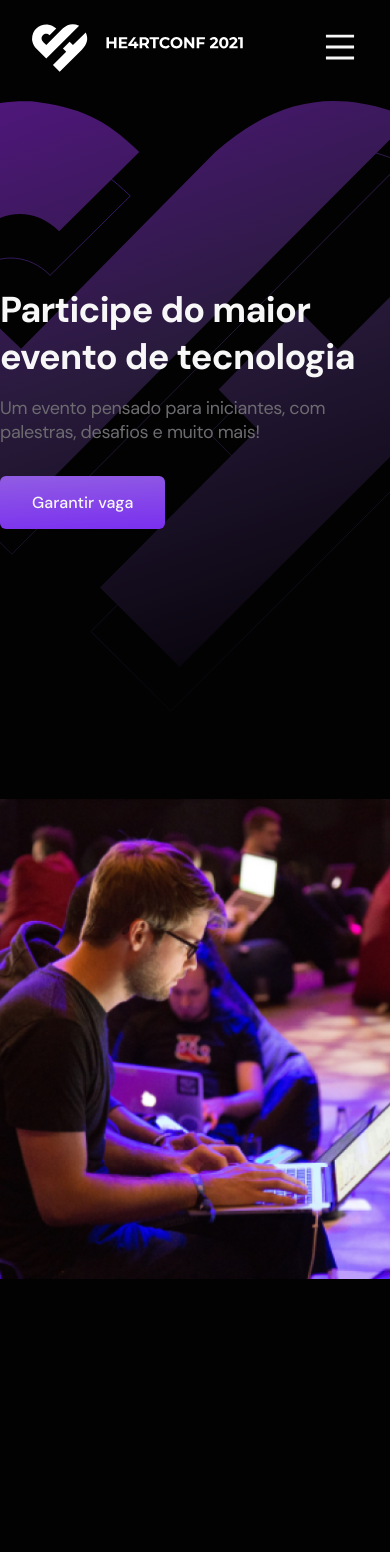
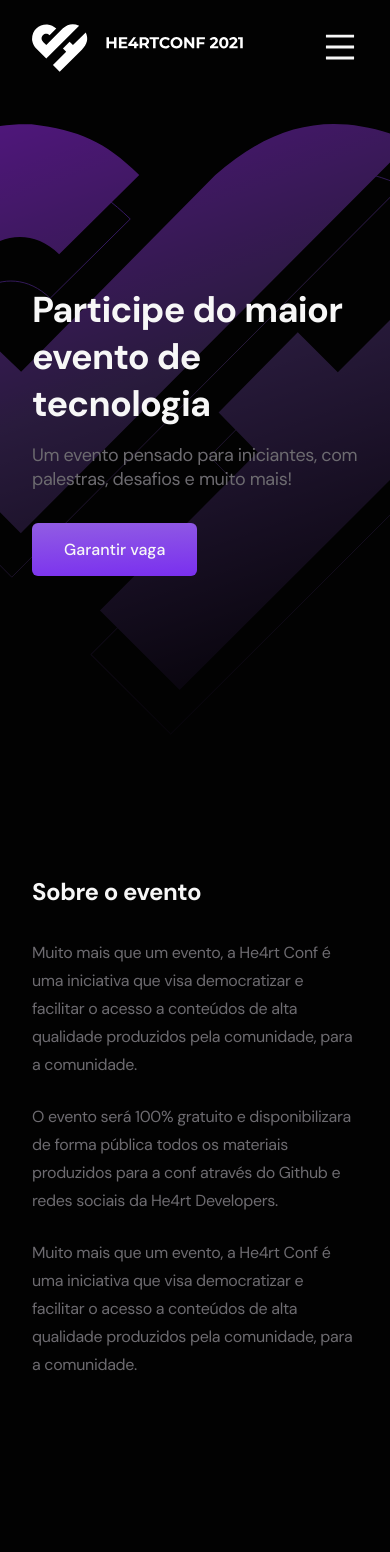
Before and after one commit to he4rt/he4rtconf-landing, a Next.js app: page / in a window 390 px wide. Shown: the top 1552 px of the page. Built offline with nearby package versions, Linux system fonts and the light colour scheme.

Commit message:
feat(responsive-mobile): about and container

```diff
--- a/src/components/AboutSection/styles.ts
+++ b/src/components/AboutSection/styles.ts
@@ -1,5 +1,5 @@
 import Container from 'components/Container'
-import styled from 'styled-components'
+import styled, { css } from 'styled-components'
 
 export const Wrapper = styled(Container)`
   padding-top: 15rem;
@@ -13,7 +13,12 @@
   position: absolute;
   height: 48rem;
   width: 72rem;
-  left: -18rem;
+  left: -30%;
+  ${({ theme }) => css`
+    ${theme.breakpoints.lessThan.md} {
+      display: none;
+    }
+  `}
 `
 
 export const Info = styled.div`
--- a/src/components/Container/index.tsx
+++ b/src/components/Container/index.tsx
@@ -18,6 +18,9 @@
     ${theme.breakpoints.greaterThan.xl} {
       max-width: ${theme.container.xl};
     }
+    ${theme.breakpoints.lessThan.md} {
+      padding: 0 3.2rem;
+    }
   `}
 `
 
```
